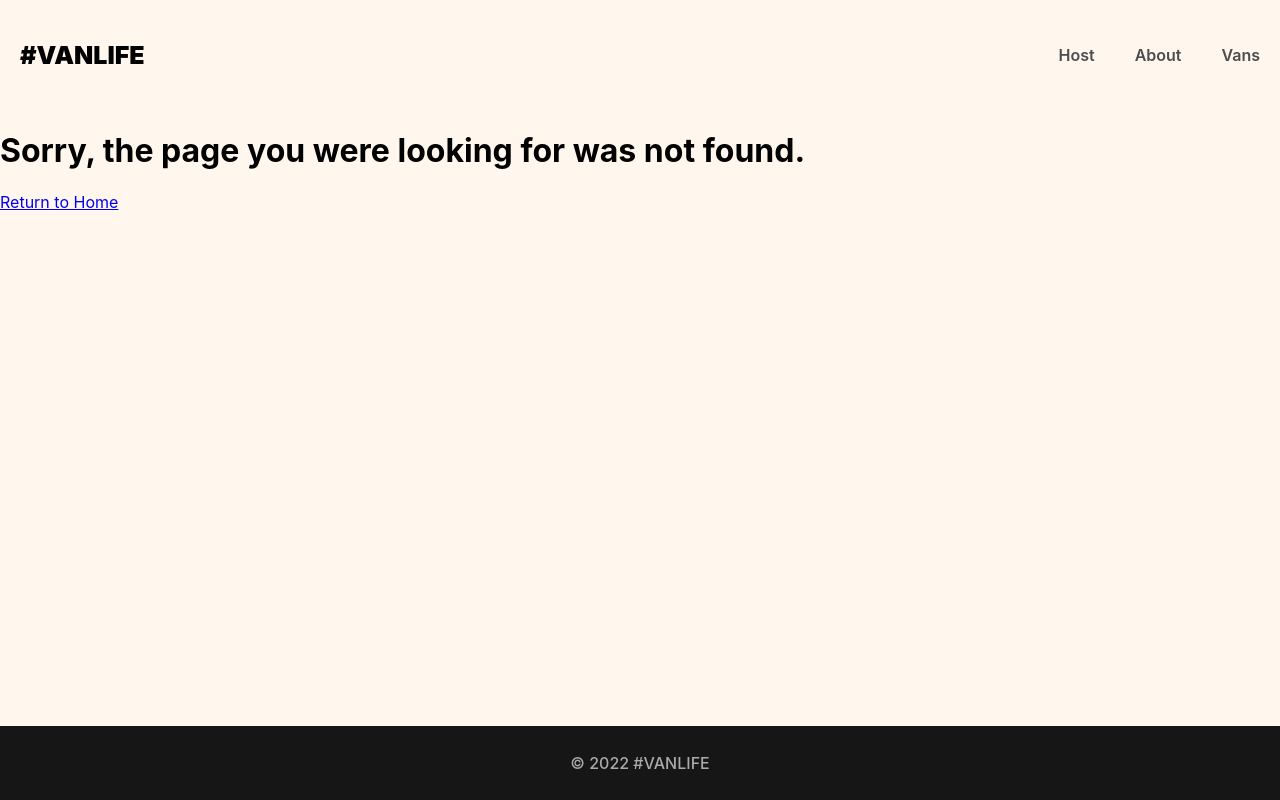
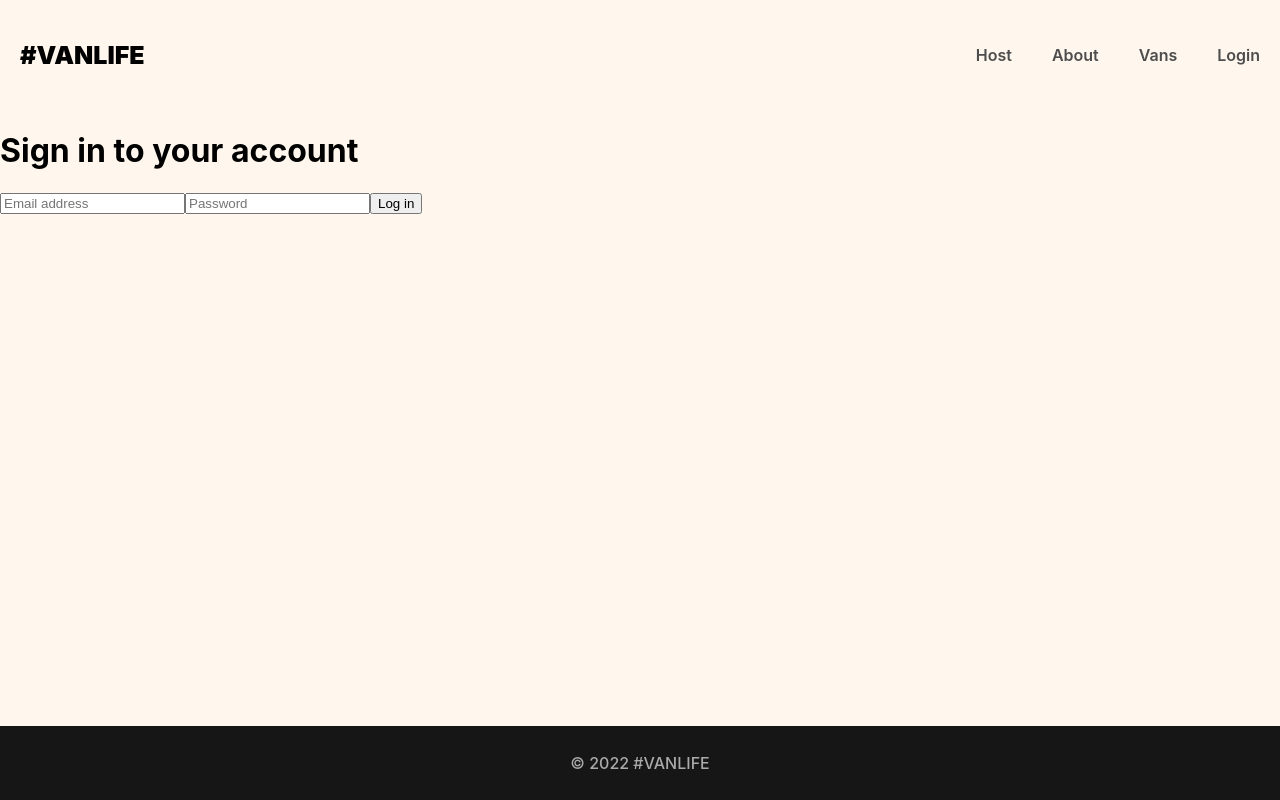
Before and after one commit to 42kevinzheng/React-Router-VanProject, a React (Vite) app: page /login in a window 1280 px wide. Before the commit this address had no page. Built offline with nearby package versions, Linux system fonts and the light colour scheme; what miragejs would draw is missing.

Commit message:
added login, error, and css

```diff
--- a/src/App.jsx
+++ b/src/App.jsx
@@ -1,9 +1,15 @@
 
 import './App.css'
-import { BrowserRouter, Routes, Route, Link } from "react-router-dom"
+import {
+  RouterProvider,
+  createBrowserRouter,
+  createRoutesFromElements,
+  Route,
+  Link
+} from "react-router-dom"
 import Home from './pages/Home'
 import About from './pages/About'
-import Vans from './pages/Vans'
+import Vans, {loader as vansLoader }from './pages/Vans'
 import VanDetails from './pages/VanDetails'
 import Layout from './components/Layout'
 import Dashboard from './Host/Dashboard'
@@ -16,19 +22,23 @@ import HostVanInfo from './Host/HostVanInfo'
 import HostVanPricing from './Host/HostVanPricing'
 import HostVanPhotos from './Host/HostVanPhotos'
 import NotFound from './pages/NotFound'
+import Error from './components/Error'
+import Login from './pages/Login'
 
 import "./server"
 
 
 function App() {
-  return (
-    <div>
-      <BrowserRouter>
-        <Routes>
+
+const router = createBrowserRouter(createRoutesFromElements(
           <Route path='/'element={<Layout/>}>
             <Route index element={<Home/>}/>
             <Route path="about" element={<About/>}/>
-            <Route path="vans" element={<Vans/>}/>
+                <Route
+      path="login"
+      element={<Login />}
+    />
+            <Route path="vans" element={<Vans/>} loader= {vansLoader }  errorElement={<Error />} />
             <Route path="vans/:id" element={<VanDetails/>}/>
 
             <Route path="host" element={<HostLayout />}>
@@ -44,9 +54,13 @@ function App() {
             </Route>
             <Route path="*" element={<NotFound />}/>
           </Route>
-        </Routes>
-      </BrowserRouter>
-    </div>
+))
+
+
+
+  return (
+     <RouterProvider router={router} />
+
   )
 }
 
--- /dev/null
+++ b/src/components/Error.jsx
@@ -0,0 +1,13 @@
+import React from "react"
+import { useRouteError } from "react-router-dom"
+
+export default function Error() {
+    const error = useRouteError()
+
+    return (
+        <>
+        <h1>Error: {error.message}</h1>
+        <pre>{error.status} - {error.statusText}</pre>
+        </>
+    )
+}
--- a/src/components/Header.jsx
+++ b/src/components/Header.jsx
@@ -15,6 +15,9 @@ export default function Header(){
           <NavLink to="/vans"
             className={({isActive}) => isActive ? "active-link" : null}
           >Vans</NavLink>
+          <Link to="login" className="login-link">
+          Login
+            </Link>
         </nav>
       </header>
     )
--- /dev/null
+++ b/src/pages/Login.jsx
@@ -0,0 +1,43 @@
+import React from "react"
+import { useNavigate } from "react-router-dom"
+
+export default function Login() {
+    const [loginFormData, setLoginFormData] = React.useState({ email: "", password: "" })
+
+    function handleSubmit(e) {
+        e.preventDefault()
+        console.log(loginFormData)
+    }
+
+    function handleChange(e) {
+        const { name, value } = e.target
+        setLoginFormData(prev => ({
+            ...prev,
+            [name]: value
+        }))
+    }
+
+    return (
+        <div className="login-container">
+            <h1>Sign in to your account</h1>
+            <form onSubmit={handleSubmit} className="login-form">
+                <input
+                    name="email"
+                    onChange={handleChange}
+                    type="email"
+                    placeholder="Email address"
+                    value={loginFormData.email}
+                />
+                <input
+                    name="password"
+                    onChange={handleChange}
+                    type="password"
+                    placeholder="Password"
+                    value={loginFormData.password}
+                />
+                <button>Log in</button>
+            </form>
+        </div>
+    )
+
+}
--- a/src/pages/Vans.jsx
+++ b/src/pages/Vans.jsx
@@ -1,36 +1,21 @@
 import React from "react"
-import { Link, useSearchParams } from "react-router-dom"
+import { Link, useSearchParams,useLoaderData  } from "react-router-dom"
 import { getVans } from "../components/Api";
+
+export function loader() {
+    return getVans()
+}
 
 export default function Vans() {
 
     const [searchParams, setSearchParams] = useSearchParams();
-    const [vans, setVans] = React.useState([])
-    const [loading, setLoading] = React.useState(false)
-    const [error, setError] = React.useState(null)
 
     const typeFilter = searchParams.get("type")
+    const vans = useLoaderData()
 
         const displayedVans = typeFilter
         ? vans.filter(van => van.type === typeFilter)
         : vans
-
-
-    React.useEffect(() => {
-        async function loadVans() {
-            setLoading(true)
-            try {
-                const data = await getVans()
-                setVans(data)
-            } catch (err) {
-                setError(err)
-            } finally {
-                setLoading(false)
-            }
-        }
-
-        loadVans()
-    }, [])
 
     const vanElements = displayedVans.map(van => (
         <div key={van.id} className="van-tile">
@@ -55,13 +40,8 @@ export default function Vans() {
             return prevParams
         })
     }
-        if (loading) {
-        return <h1>Loading...</h1>
-    }
 
-    if (error) {
-        return <h1>There was an error: {error.message}</h1>
-    }
+
 
 
     return (
```
